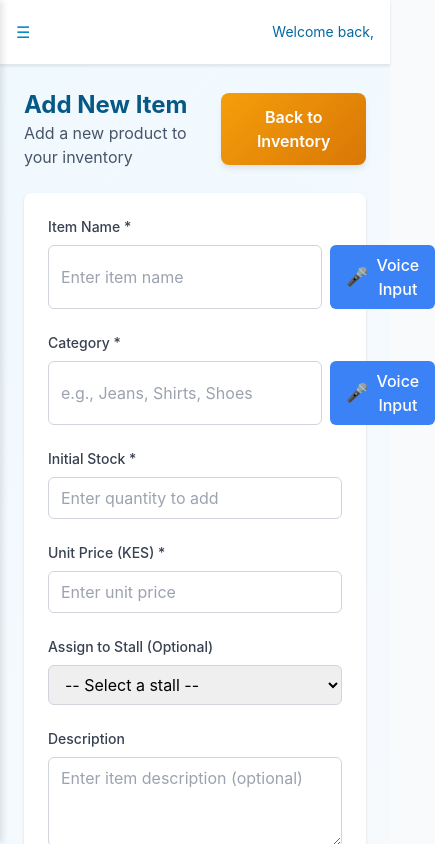
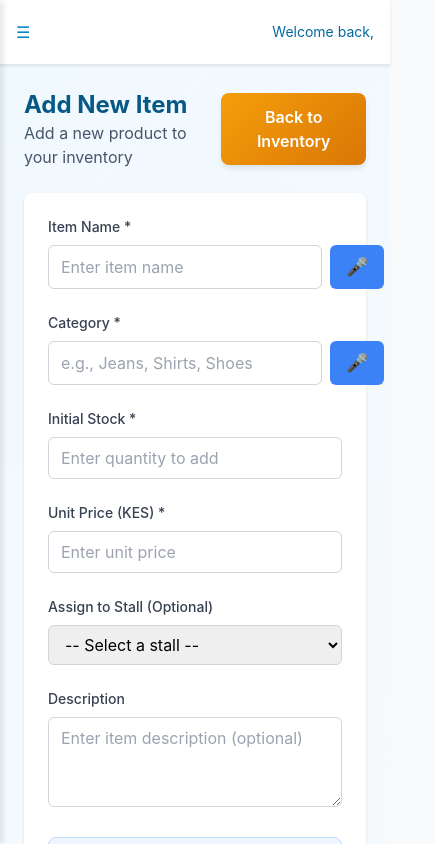
Before and after one commit to SoftwareBazaar/thrift-shop-inventory, a React (Create React App) app in the folder client/: page /add-item in a window 390 px wide. Shown: the top 844 px of the page, 435 px wide, since content can reach past the window. Built offline with nearby package versions, Linux system fonts and the light colour scheme; sample sign-in values are in the browser's storage.

Commit message:
Remove Voice Input text label - only show microphone icon

```diff
--- a/client/src/components/VoiceAssistant.tsx
+++ b/client/src/components/VoiceAssistant.tsx
@@ -141,10 +141,7 @@ const VoiceAssistant: React.FC<VoiceAssistantProps> = ({
       } ${disabled ? 'opacity-50 cursor-not-allowed' : 'cursor-pointer'}`}
       title={isListening ? 'Listening... Click to stop' : 'Click to speak'}
     >
-      <span className="text-lg mr-2">{isListening ? '🛑' : '🎤'}</span>
-      <span className="font-medium">
-        {isListening ? 'Listening...' : 'Voice Input'}
-      </span>
+      <span className="text-lg">{isListening ? '🛑' : '🎤'}</span>
       {isListening && (
         <span className="ml-2 animate-bounce">●</span>
       )}
```
